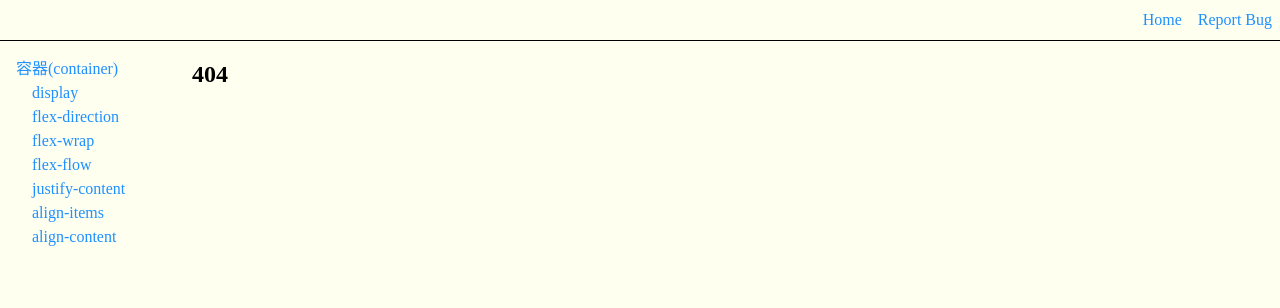
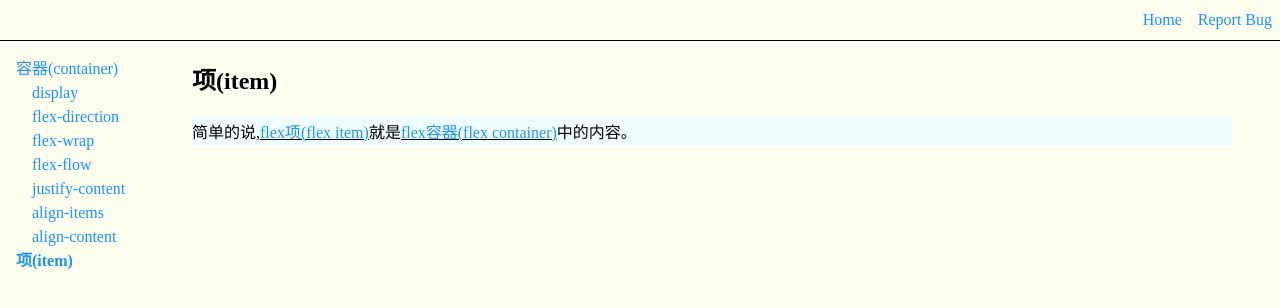
Before and after one commit to asurance/flex-tutorial, a Next.js app: page /item in a window 1280 px wide. Before the commit this address had no page. Shown: the top 308 px of the page. Built offline with nearby package versions, Linux system fonts and the light colour scheme.

Commit message:
feat(item): 基本完成

```diff
--- a/components/Layout.tsx
+++ b/components/Layout.tsx
@@ -46,6 +46,9 @@ const containers: NavVO[] = [
     },
 ]
 
+const items: NavVO[] = [
+]
+
 const Layout = ({
     children,
     title,
@@ -72,7 +75,7 @@ const Layout = ({
             </nav>
         </header>
         <main id={layoutStyles.main}>
-            <PropertyNav container={containers} show={navOpen} />
+            <PropertyNav container={containers} item={items} show={navOpen} />
             <article id={layoutStyles.article} style={{ display: navOpen ? 'none' : '' }}>{children}</article>
             <button id={navStyles.navBtn} onClick={onClickNavBtn}>{navOpen ? '←' : '→'}</button>
         </main>
--- a/components/LinkItem.tsx
+++ b/components/LinkItem.tsx
@@ -28,7 +28,7 @@ export const CrossEnd = '交叉结束(cross end)'
 
 export const Container = <ArticleLink href="/container" keep>flex容器(flex container)</ArticleLink>
 
-export const Item = 'flex项(flex item)'
+export const Item = <ArticleLink href="/item" keep>flex项(flex item)</ArticleLink>
 
 export const MinHeight = <ArticleLink href="https://www.w3.org/TR/CSS21/visudet.html#propdef-min-height">min-height</ArticleLink>
 
--- a/components/PropertyNav.tsx
+++ b/components/PropertyNav.tsx
@@ -7,16 +7,22 @@ import { useRouter } from 'next/dist/client/router'
 
 type Props = {
     container: NavVO[]
+    item: NavVO[]
     show: boolean
 }
 
 export default function PropertyNav({
     container,
+    item,
     show,
 }: Readonly<Props>): ReactElement {
     const router = useRouter()
     const containerNavs = container.map(vo => {
         const href = `/container/${vo.link}`
+        return <li key={vo.link}><NavLink href={href} current={router.pathname === href}>{vo.text}</NavLink></li>
+    })
+    const itemNavs = item.map(vo => {
+        const href = `/item/${vo.link}`
         return <li key={vo.link}><NavLink href={href} current={router.pathname === href}>{vo.text}</NavLink></li>
     })
     return (<nav id={navStyles.nav} className={show ? navStyles.show : ''}>
@@ -27,6 +33,13 @@ export default function PropertyNav({
                     {containerNavs}
                 </ul>
             </li>
+            <li>
+                <NavLink href="/item" current={router.pathname === '/item'}>项(item)</NavLink>
+                <ul className={navStyles.ul}>
+                    {itemNavs}
+                </ul>
+
+            </li>
         </ul>
     </nav>)
 }
--- /dev/null
+++ b/pages/item/index.tsx
@@ -0,0 +1,13 @@
+import { ReactElement } from 'react'
+import { Container, Item as ItemLink } from '../../components/LinkItem'
+import Layout from '../../components/Layout'
+import PropertyP from '../../components/PropertyP'
+
+export default function Item(): ReactElement {
+    return <Layout title="item">
+        <header><h1>项(item)</h1></header>
+        <section>
+            <PropertyP>简单的说,{ItemLink}就是{Container}中的内容。</PropertyP>
+        </section>
+    </Layout>
+}
```
